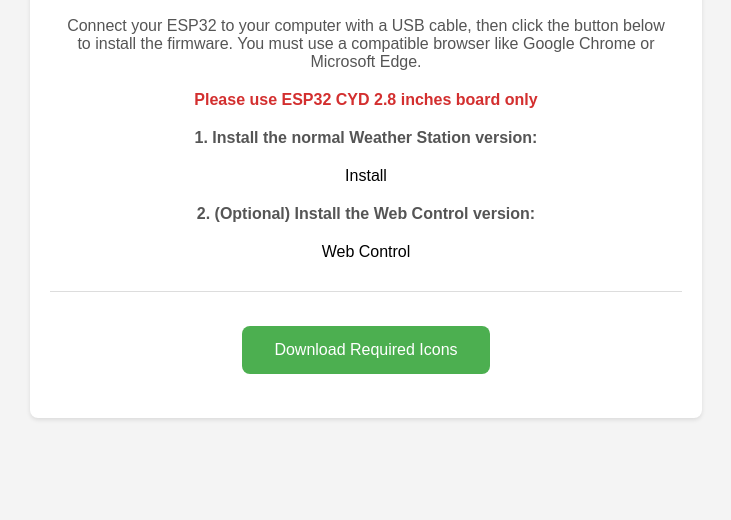
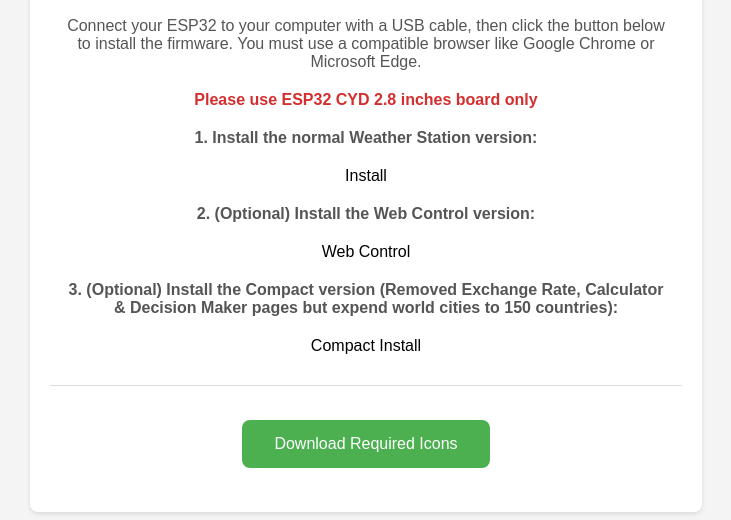
Before and after one commit to AungMoeKhine/Mini-weather-station-installer, a plain HTML site: page index.html in a window 1280 px wide. Shown: the part 345-865 px from the top of the page, without its empty margins (274-1005 px from the left). Before the commit the page ends 800 px from the top, so only its background shows below. Drawn offline with Linux system fonts and the light colour scheme.

Commit message:
Update index.html

```diff
--- a/index.html
+++ b/index.html
@@ -50,10 +50,16 @@
     <esp-web-install-button manifest="manifest.json">Install</esp-web-install-button>
 </div>
 
-<!-- NEW SECTION: Button for Web Control Firmware -->
+<!-- Button for Web Control Firmware -->
 <div class="firmware-option">
     <p><strong>2. (Optional) Install the Web Control version:</strong></p>
     <esp-web-install-button manifest="manifest_web_control.json">Web Control</esp-web-install-button>
+</div>
+
+<!-- NEW SECTION: Button for Compact Firmware -->
+<div class="firmware-option">
+    <p><strong>3. (Optional) Install the Compact version (Removed Exchange Rate, Calculator & Decision Maker pages but expend world cities to 150 countries):</strong></p>
+    <esp-web-install-button manifest="manifest_compact.json">Compact Install</esp-web-install-button>
 </div>
 <!-- END OF NEW SECTION -->
 
```
